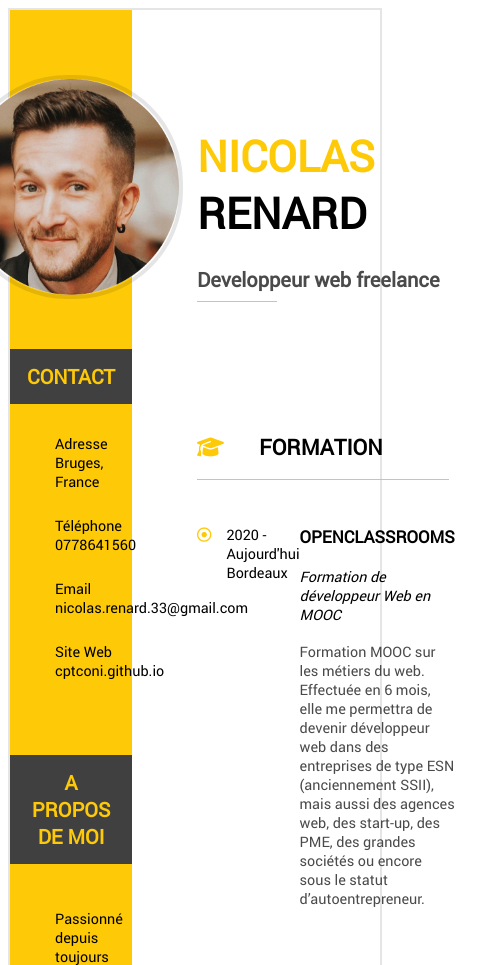
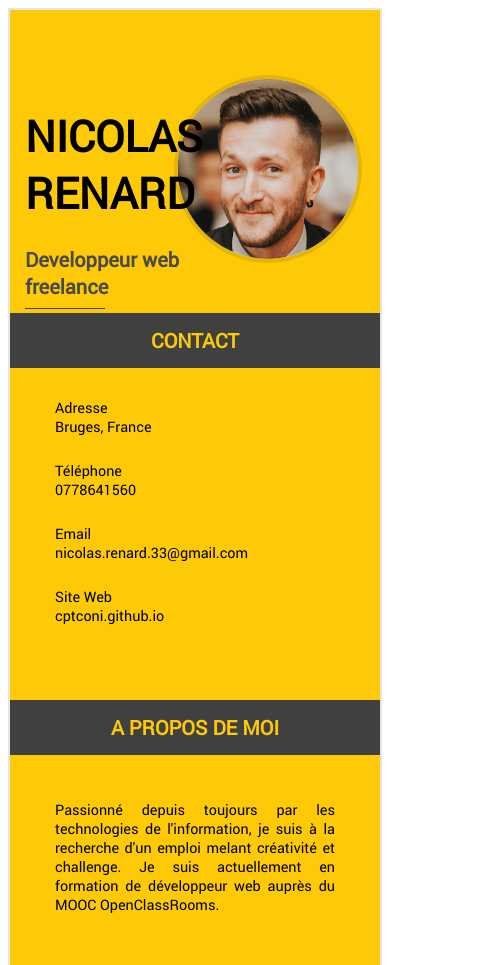
Before and after one commit to CptConi/Nicolasrenard.github.io, a plain HTML site: page index.html in a window 390 px wide. Shown: the top 965 px of the page, 503 px wide, since content can reach past the window. Drawn offline with Linux system fonts and the light colour scheme; files whose address does not match are found by name.

Commit message:
Reponsive <768

```diff
--- a/style.css
+++ b/style.css
@@ -208,9 +208,63 @@ h2 {
 }
 /****************************************MEDIA QUERIES***************************************************/
 
-@media all and (max-width: 1199px) {
+/* @media all and (max-width: 1199px) {
 }
 @media all and (max-width: 991px) {
+} */
+@media all and (max-width: 768px) {
+  .bloc_page {
+    flex-direction: column;
+  }
+
+  .about {
+    display: flex;
+    flex-direction: column;
+    width: 100%;
+  }
+
+  #loisirs {
+    padding-bottom: 20px;
+  }
+
+  header {
+    position: absolute;
+    top: 0px;
+    max-width: 58%;
+
+    margin-top: -10px;
+  }
+
+  h1 .yellow {
+    color: black;
+  }
+
+  #photo_perso {
+    align-self: flex-end;
+    margin-right: 5%;
+
+    width: 180px;
+    height: 180px;
+  }
+
+  #header_bottom {
+    border-top: 1px solid #404040;
+  }
+
+  .right_panel {
+    width: 95%;
+    margin-left: 15px;
+  }
+
+  .bloc_formation {
+    flex-direction: column;
+  }
+
+  .bloc_left {
+    margin-bottom: 20px;
+  }
+
+  .bloc_right {
+    width: 100%;
+  }
 }
-@media all and (max-width: 768px) {
-}
```
